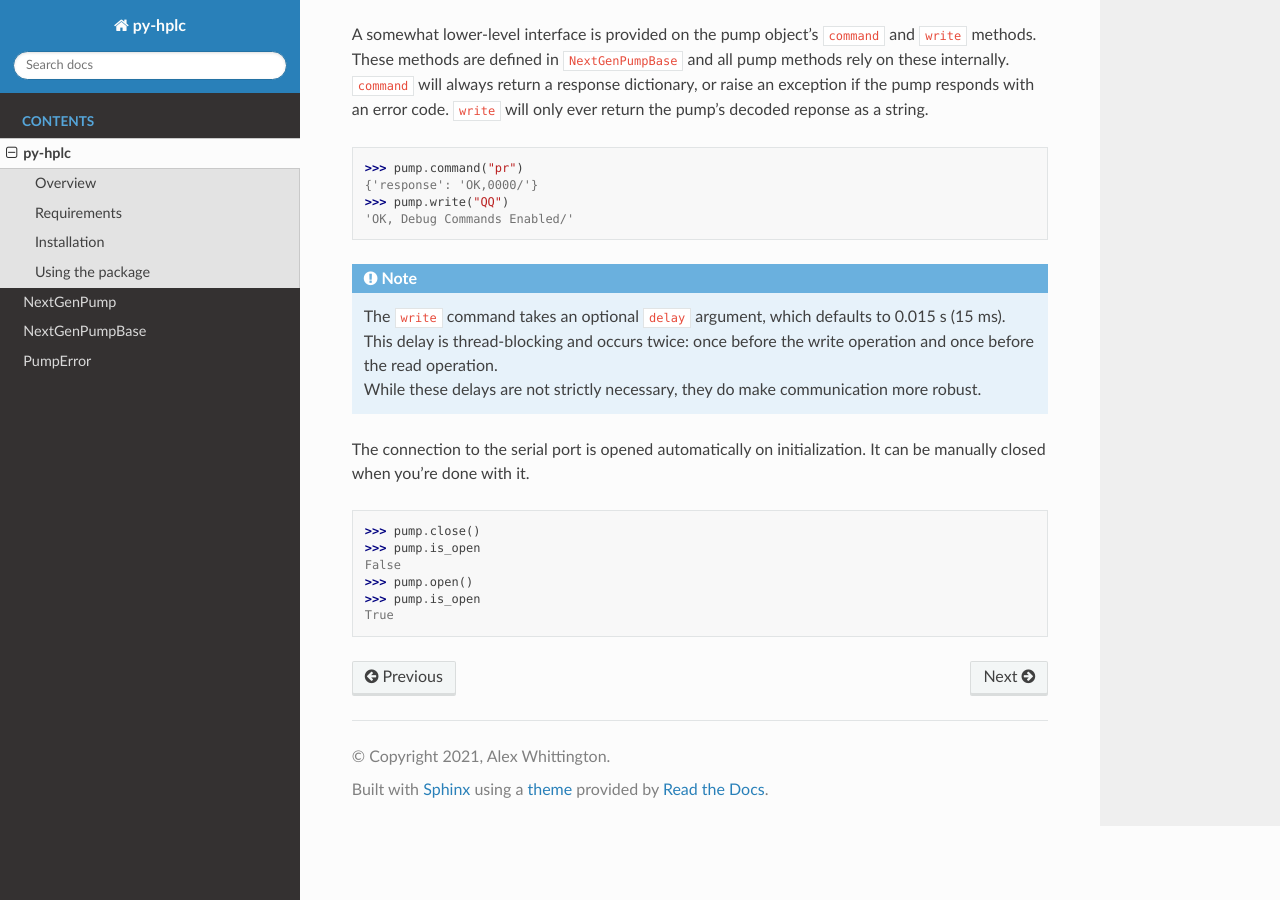
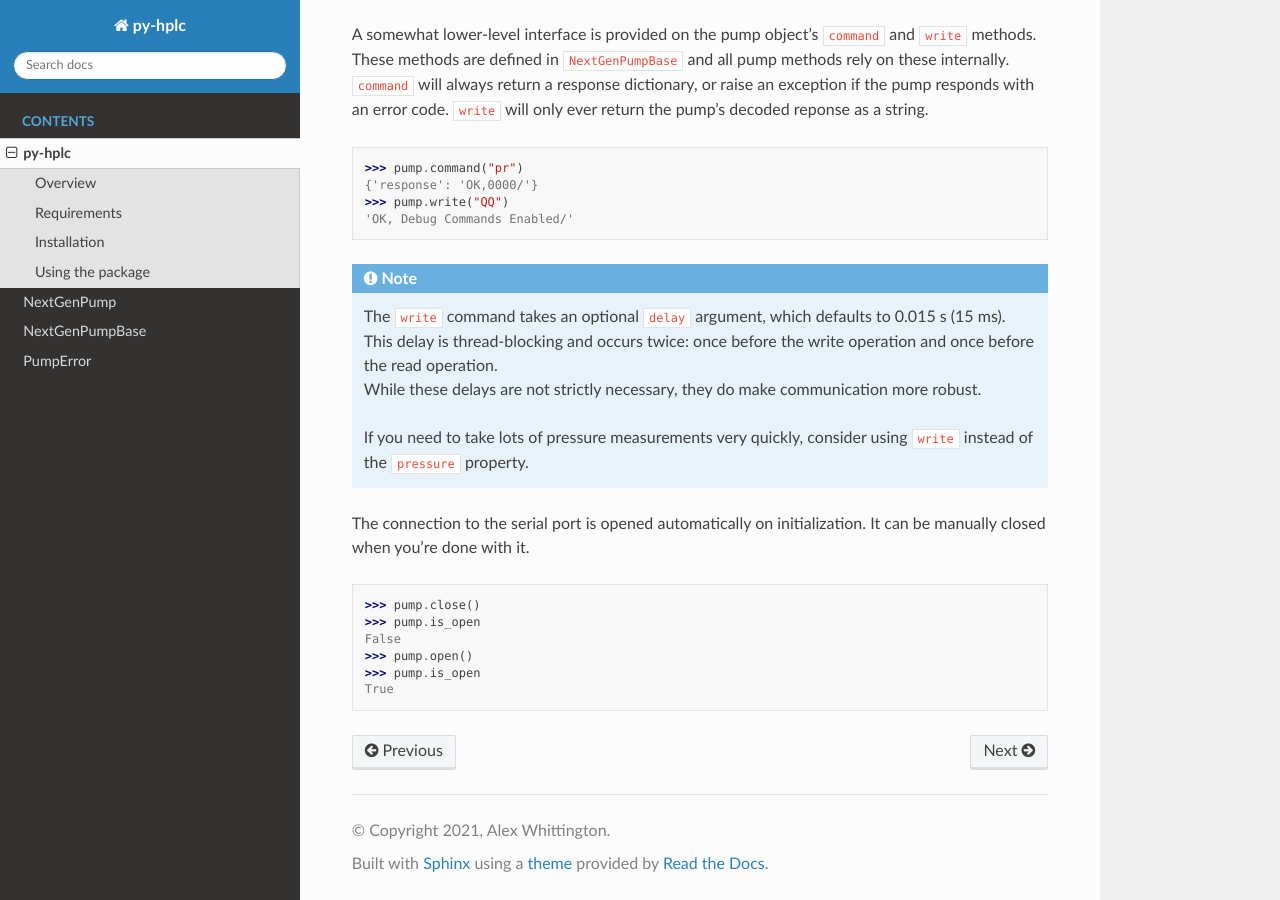
Before and after one commit to pct-code/py-hplc, a Sphinx documentation site: the page built from docs/py_hplc.rst, in a window 1280 px wide and 900 px high, scrolled down 1904 px. Built offline with Sphinx 7.4.7 and the Read the Docs theme 2.0.0, drawn with Linux system fonts in a browser that asks for light colours.

Commit message:
update docs

```diff
--- a/docs/py_hplc.rst
+++ b/docs/py_hplc.rst
@@ -99,6 +99,8 @@ These methods are defined in :code:`NextGenPumpBase` and all pump methods rely o
    | The :code:`write` command takes an optional :code:`delay` argument, which defaults to 0.015 s (15 ms).
    | This delay is thread-blocking and occurs twice: once before the write operation and once before the read operation.
    | While these delays are not strictly necessary, they do make communication more robust.
+   |
+   | If you need to take lots of pressure measurements very quickly, consider using :code:`write` instead of the :code:`pressure` property.
 
 The connection to the serial port is opened automatically on initialization.
 It can be manually closed when you're done with it. ::
```
